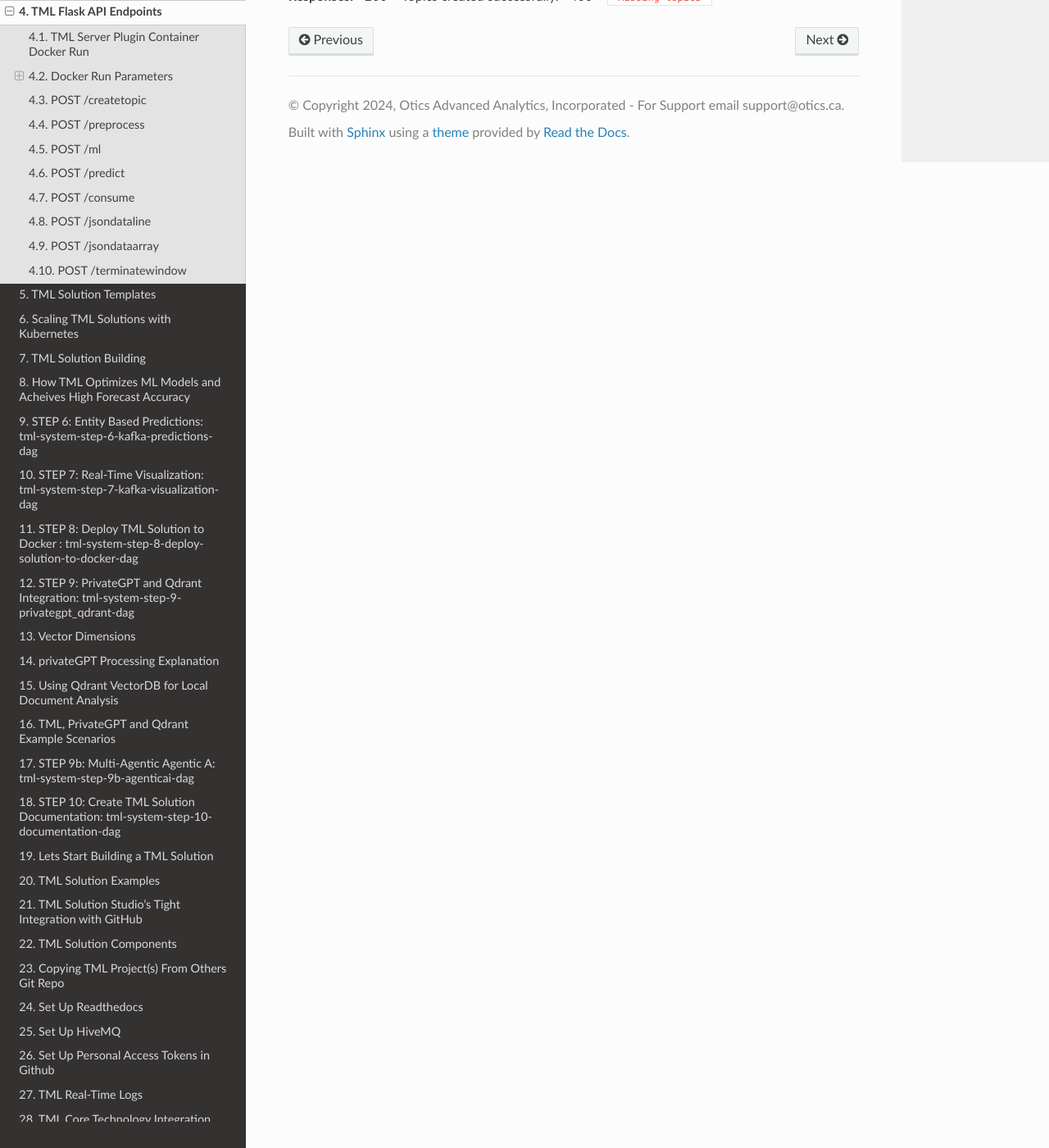
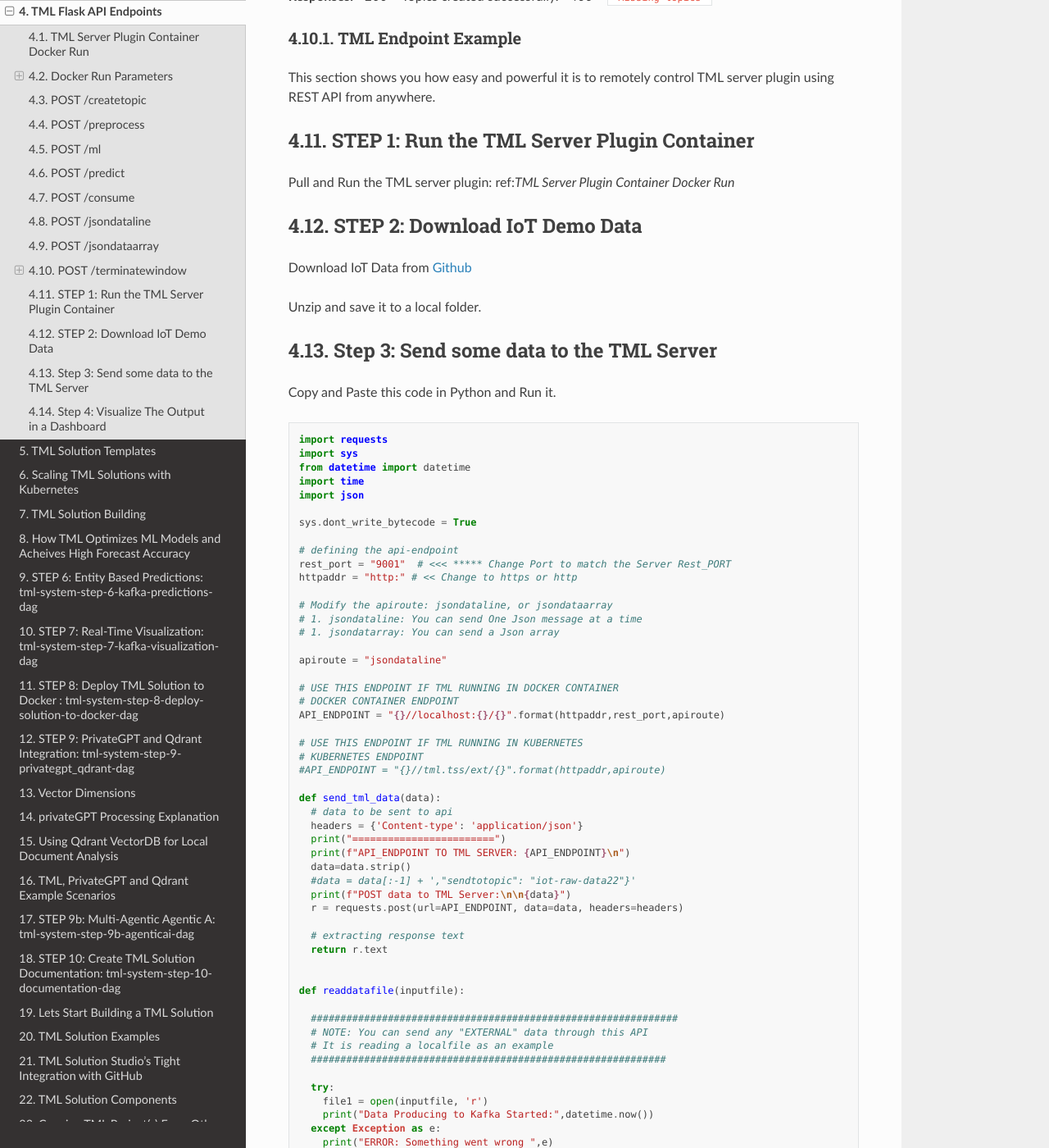
Before and after one commit to smaurice101/readthedocs, a Sphinx documentation site: the page built from docs/source/tmlapi.rst, in a window 1280 px wide and 1400 px high, scrolled down 21358 px. Shown: the whole window at 82% size. Built offline with Sphinx 7.4.7 and the Read the Docs theme 3.1.0, drawn with Linux system fonts in a browser that asks for light colours; some of the changed text lies outside the part shown.

Commit message:
Update tmlapi.rst

```diff
--- a/docs/source/tmlapi.rst
+++ b/docs/source/tmlapi.rst
@@ -1181,3 +1181,113 @@
 **Responses:**
 - *200* – Topics created successfully.
 - *400* – ``"Missing topics"``
+
+TML Endpoint Example
+========================
+
+This section shows you how easy and powerful it is to remotely control TML server plugin using REST API from anywhere.
+
+STEP 1: Run the TML Server Plugin Container
+-------------------------------------------
+
+Pull and Run the TML server plugin: ref:`TML Server Plugin Container Docker Run`
+
+STEP 2: Download IoT Demo Data
+-------
+
+Download IoT Data from `Github <https://github.com/smaurice101/raspberrypi/blob/main/tml-airflow/data/IoTData.zip>`_
+
+Unzip and save it to a local folder.
+
+Step 3: Send some data to the TML Server
+-----------------------------------------
+
+Copy and Paste this code in Python and Run it.
+
+.. code-block:: python
+
+      import requests
+      import sys
+      from datetime import datetime
+      import time
+      import json
+
+      sys.dont_write_bytecode = True
+
+      # defining the api-endpoint
+      rest_port = "9001"  # <<< ***** Change Port to match the Server Rest_PORT
+      httpaddr = "http:" # << Change to https or http
+
+      # Modify the apiroute: jsondataline, or jsondataarray
+      # 1. jsondataline: You can send One Json message at a time
+      # 1. jsondatarray: You can send a Json array
+
+      apiroute = "jsondataline"
+
+      # USE THIS ENDPOINT IF TML RUNNING IN DOCKER CONTAINER
+      # DOCKER CONTAINER ENDPOINT
+      API_ENDPOINT = "{}//localhost:{}/{}".format(httpaddr,rest_port,apiroute)
+
+      # USE THIS ENDPOINT IF TML RUNNING IN KUBERNETES
+      # KUBERNETES ENDPOINT
+      #API_ENDPOINT = "{}//tml.tss/ext/{}".format(httpaddr,apiroute)
+
+      def send_tml_data(data):
+        # data to be sent to api
+        headers = {'Content-type': 'application/json'}
+        print("========================")
+        print(f"API_ENDPOINT TO TML SERVER: {API_ENDPOINT}\n")
+        data=data.strip()
+        #data = data[:-1] + ',"sendtotopic": "iot-raw-data22"}'
+        print(f"POST data to TML Server:\n\n{data}")
+        r = requests.post(url=API_ENDPOINT, data=data, headers=headers)
+
+        # extracting response text
+        return r.text
+
+
+      def readdatafile(inputfile):
+
+        ##############################################################
+        # NOTE: You can send any "EXTERNAL" data through this API
+        # It is reading a localfile as an example
+        ############################################################
+
+        try:
+          file1 = open(inputfile, 'r')
+          print("Data Producing to Kafka Started:",datetime.now())
+        except Exception as e:
+          print("ERROR: Something went wrong ",e)
+          return
+        k = 0
+        while True:
+          line = file1.readline()
+          line = line.replace(";", " ")
+          # add lat/long/identifier
+          k = k + 1
+          try:
+            if line == "":
+              #break
+              file1.seek(0)
+              k=0
+              print("Reached End of File - Restarting")
+              print("Read End:",datetime.now())
+              continue
+            ret = send_tml_data(line)
+            print(f"\nTML Server Response: {ret}\n")
+            # change time to speed up or slow down data
+            time.sleep(.1)
+          except Exception as e:
+            print(e)
+            time.sleep(0.1)
+            pass
+
+      def start():
+            inputfile = "IoTData.txt"
+            readdatafile(inputfile)
+
+      if __name__ == '__main__':
+          start()
+
+Step 4: Visualize The Output in a Dashboard
+-----------------------------------------
```
